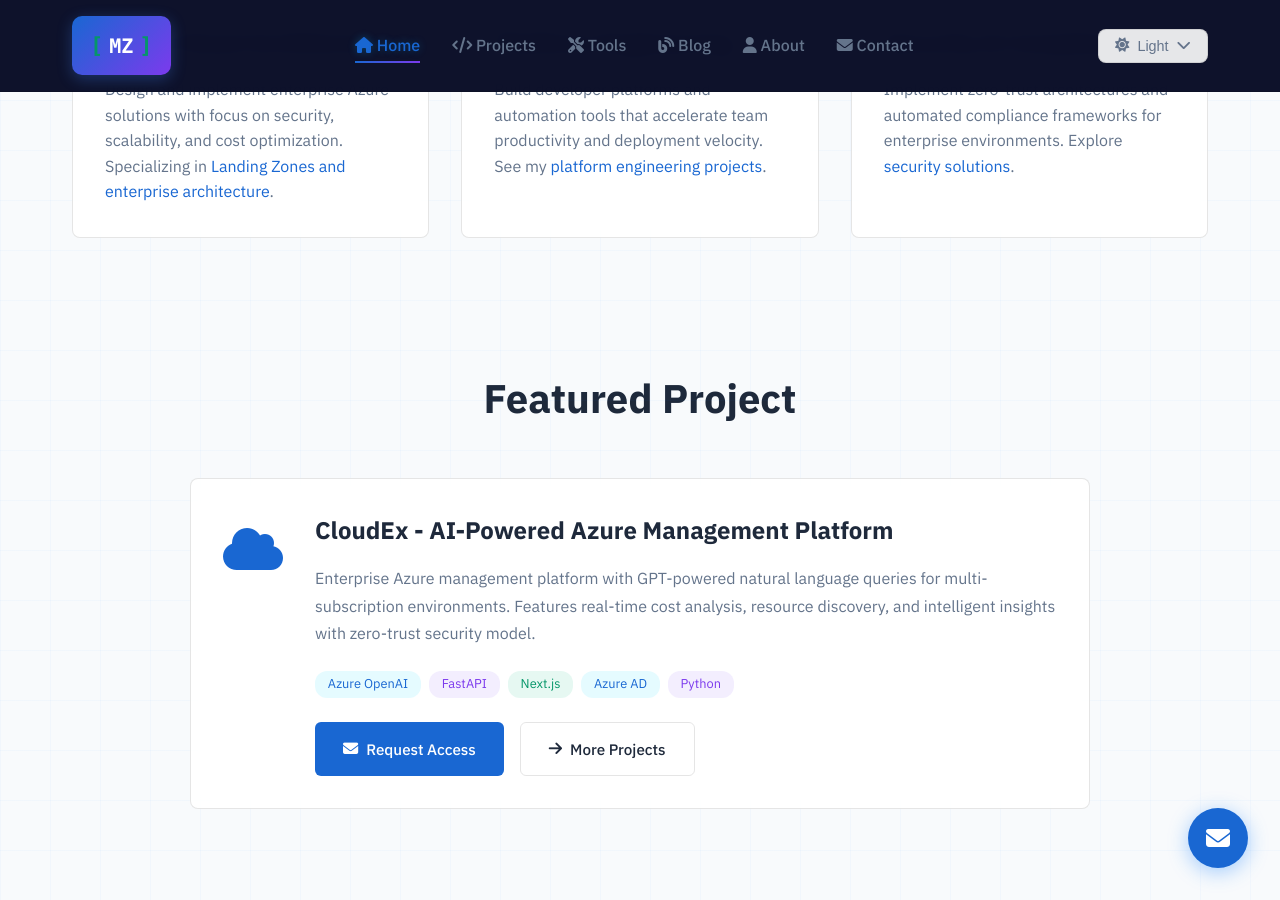
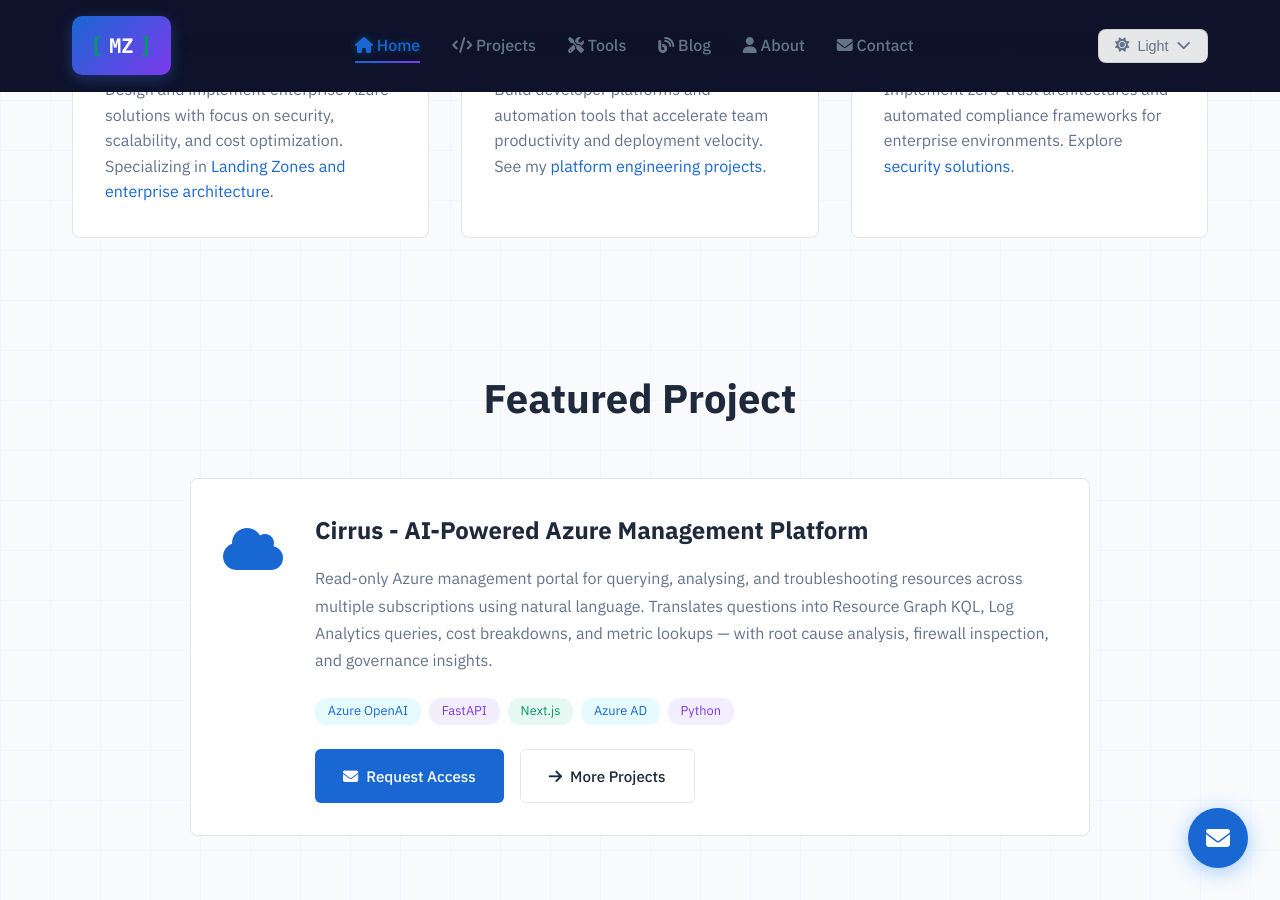
Before and after one commit to mustafazeya/mustafazeya.github.io, a Jekyll site: the page built from index.md, in a window 1280 px wide and 900 px high, scrolled down 783 px. Built offline with Jekyll 4.4.1, drawn with Linux system fonts in a browser that asks for light colours.

Commit message:
Rename CloudEx to Cirrus with updated project description
Reflects the new project name and a more accurate description of
the portal's capabilities across index and projects pages.

```diff
--- a/index.md
+++ b/index.md
@@ -54,9 +54,9 @@ description: "Senior Platform Engineer & Azure Cloud Architect with 9+ years exp
                 <i class="fas fa-cloud"></i>
             </div>
             <div>
-                <h3 style="margin-bottom: 1rem;">CloudEx - AI-Powered Azure Management Platform</h3>
+                <h3 style="margin-bottom: 1rem;">Cirrus - AI-Powered Azure Management Platform</h3>
                 <p style="color: var(--text-secondary); margin-bottom: 1.5rem; line-height: 1.7;">
-                    Enterprise Azure management platform with GPT-powered natural language queries for multi-subscription environments. Features real-time cost analysis, resource discovery, and intelligent insights with zero-trust security model.
+                    Read-only Azure management portal for querying, analysing, and troubleshooting resources across multiple subscriptions using natural language. Translates questions into Resource Graph KQL, Log Analytics queries, cost breakdowns, and metric lookups — with root cause analysis, firewall inspection, and governance insights.
                 </p>
                 <div class="tag-container" style="margin-bottom: 1.5rem;">
                     <span class="tech-tag">Azure OpenAI</span>
```
Also changed, not shown: projects.md (+2 -2 lines).
